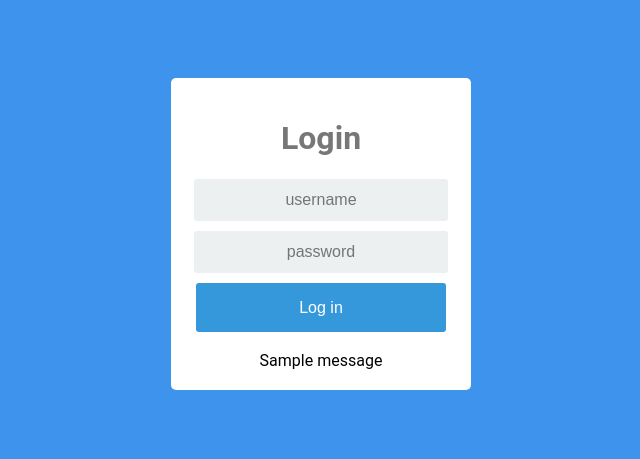
After one commit to PatrickSchmelzer/Flask, a Flask app: template templates/login.html in a window 1280 px wide. The commit adds this page. Shown: the top 459 px of the page, without its empty margins (319-959 px from the left). Run offline with Flask 2, Linux system fonts and the light colour scheme; the template is opened without the code that fills it, so the values that code supplies are empty; tables that the repository leaves empty hold one stand-in row (values such as "Sample post"); one stand-in notice (Sample message) is shown.

Commit message:
implement login

```diff
--- a/model.py
+++ b/model.py
@@ -5,7 +5,7 @@ import sys
 db = []
 
 def openConnection():
-    database = r"C:\98_GitRepo\Flask\taskListDataBase.db"
+    database = r"C:\98_GitRepo\Flask\DataBase.db"
     connection = None
     try:
         connection = sqlite3.connect(database)
@@ -17,7 +17,7 @@ def closeConnection(connection):
     connection.commit()
     connection.close()
 
-def load_db():
+def loadTasks():
     global db
     connection = openConnection()
     cursor = connection.cursor()
@@ -40,7 +40,7 @@ def insertTask(task):
     cursor.execute(sql, (task['titel'], task['contact'], task['description'], len(db)))
     closeConnection(connection)
     db.clear()
-    load_db()
+    loadTasks()
 
 def deleteTask(index):
     global db
@@ -51,7 +51,7 @@ def deleteTask(index):
     cursor.execute(sql, (taskToDelete['id'],))
     closeConnection(connection)
     db.clear()
-    load_db()
+    loadTasks()
 
 def updateTask(task, id):
     global db
@@ -62,6 +62,6 @@ def updateTask(task, id):
     cursor.execute(sql, (task['titel'], task['contact'], task['description'], id))
     closeConnection(connection)
     db.clear()
-    load_db()
+    loadTasks()
 
-load_db()
+loadTasks()
--- /dev/null
+++ b/requirements.txt
@@ -0,0 +1,4 @@
+flask
+flask-wtf
+matplotlib
+sqlite3
--- a/static/style.css
+++ b/static/style.css
@@ -1,9 +1,3 @@
-body {
-    font-family: 'Courier New';
-    color: black;
-    background-color: lightgray;
-}
-
 li {
     margin: 8px 0;
 }
@@ -21,11 +15,12 @@ th, td {
 @import url(https://fonts.googleapis.com/css?family=Roboto:400,500,700,300,100);
 
 body {
-  background-color: #3e94ec;
-  font-family: "Roboto", helvetica, arial, sans-serif;
-  font-size: 16px;
-  font-weight: 400;
-  text-rendering: optimizeLegibility;
+    background-color: #3e94ec;
+    font-family: "Roboto", helvetica, arial, sans-serif;
+    font-size: 16px;
+    font-weight: 400;
+    text-rendering: optimizeLegibility;
+    padding: 50px;
 }
 
 div.table-title {
@@ -178,3 +173,74 @@ td.text-right {
 td a {
     display: block;
 }
+
+
+.login {
+    margin: 20px auto;
+    width: 300px;
+}
+
+.login-screen {
+    background-color: #FFF;
+    padding: 20px;
+    border-radius: 5px
+}
+
+.app-title {
+    text-align: center;
+    color: #777;
+}
+
+.login-form {
+    text-align: center;
+}
+
+.control-group {
+    margin-bottom: 10px;
+}
+
+input {
+    text-align: center;
+    background-color: #ECF0F1;
+    border: 2px solid transparent;
+    border-radius: 3px;
+    font-size: 16px;
+    font-weight: 200;
+    padding: 10px 0;
+    width: 250px;
+    transition: border .5s;
+}
+
+input:focus {
+    border: 2px solid #3498DB;
+    box-shadow: none;
+}
+
+.btn {
+    border: 2px solid transparent;
+    background: #3498DB;
+    color: #ffffff;
+    font-size: 16px;
+    line-height: 25px;
+    padding: 10px 0;
+    text-decoration: none;
+    text-shadow: none;
+    border-radius: 3px;
+    box-shadow: none;
+    transition: 0.25s;
+    display: block;
+    width: 250px;
+    margin: 0 auto;
+    text-align: center;
+}
+
+.btn:hover {
+    background-color: #2980B9;
+}
+
+.login-link {
+    font-size: 12px;
+    color: #444;
+    display: block;
+    margin-top: 12px;
+}
--- /dev/null
+++ b/templates/login.html
@@ -0,0 +1,41 @@
+{% extends "base.html" %}
+
+{% block title %}Login{% endblock %}
+
+{% block content %}
+<form action="/login" method="POST">
+<div class="login">
+<div class="login-screen">
+<div class="app-title">
+<h1>Login</h1>
+</div>
+<div class="login-form">
+<div class="control-group">
+<input type="text" class="login-field" value="" placeholder="username" name="username">
+<label class="login-field-icon fui-user" for="login-name"></label>
+</div>
+
+<div class="control-group">
+<input type="password" class="login-field" value="" placeholder="password" name="password">
+<label class="login-field-icon fui-lock" for="login-pass"></label>
+</div>
+
+<input type="submit" value="Log in" class="btn btn-primary btn-large btn-block">
+	<br>
+	<div>
+{% with messages = get_flashed_messages() %}
+{% if messages %}
+ {% for message in messages %}
+ {{ message }}
+ {% endfor %}
+{% endif %}
+{% endwith %}
+</div>
+</div>
+</div>
+</div>
+
+
+
+</form>
+{% endblock %}
```
Also changed, not shown: covidData.py (+11 -1 lines), forms.py (added, +9 -0 lines), templates/addTask.html (+13 -9 lines), templates/home.html (+27 -5 lines), templates/task.html (+10 -14 lines), DataBase.db (added), taskListDataBase.db (deleted), templates/base.html (line endings or trailing spaces), 1 other file.
